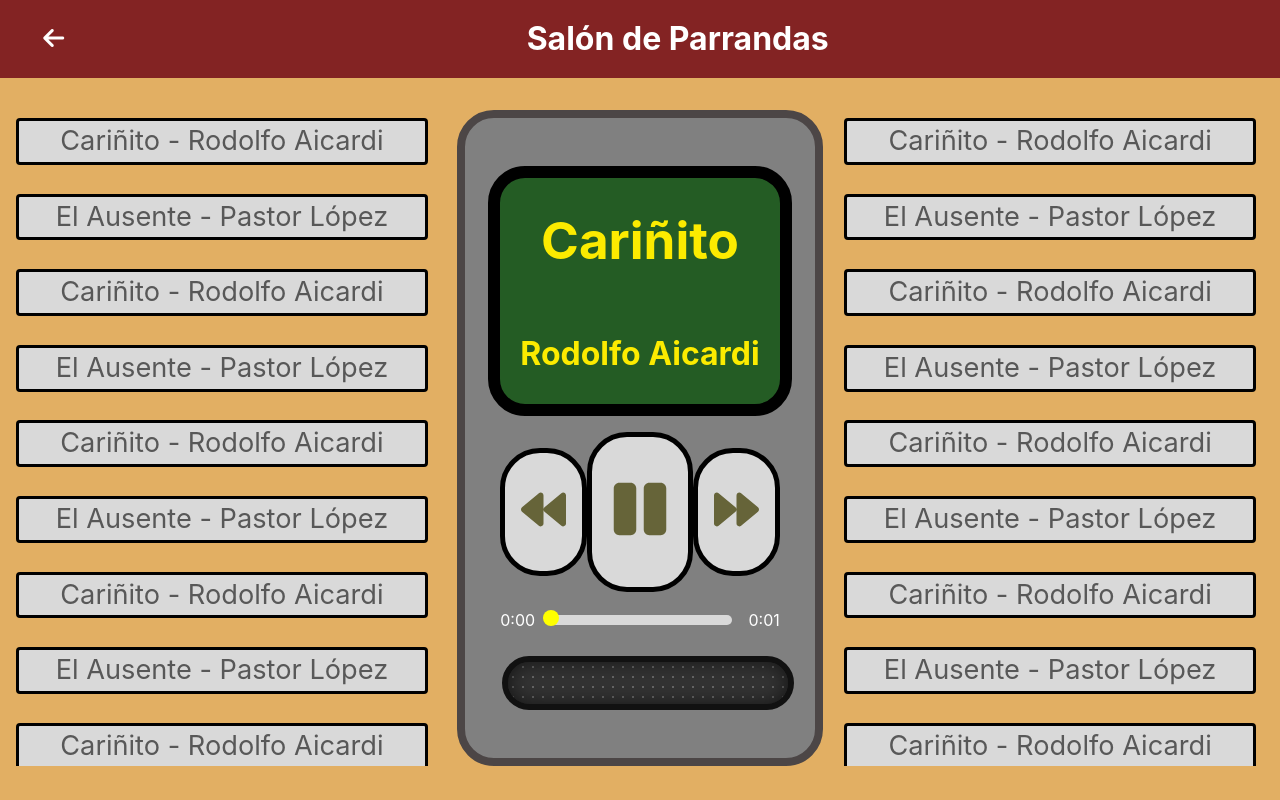
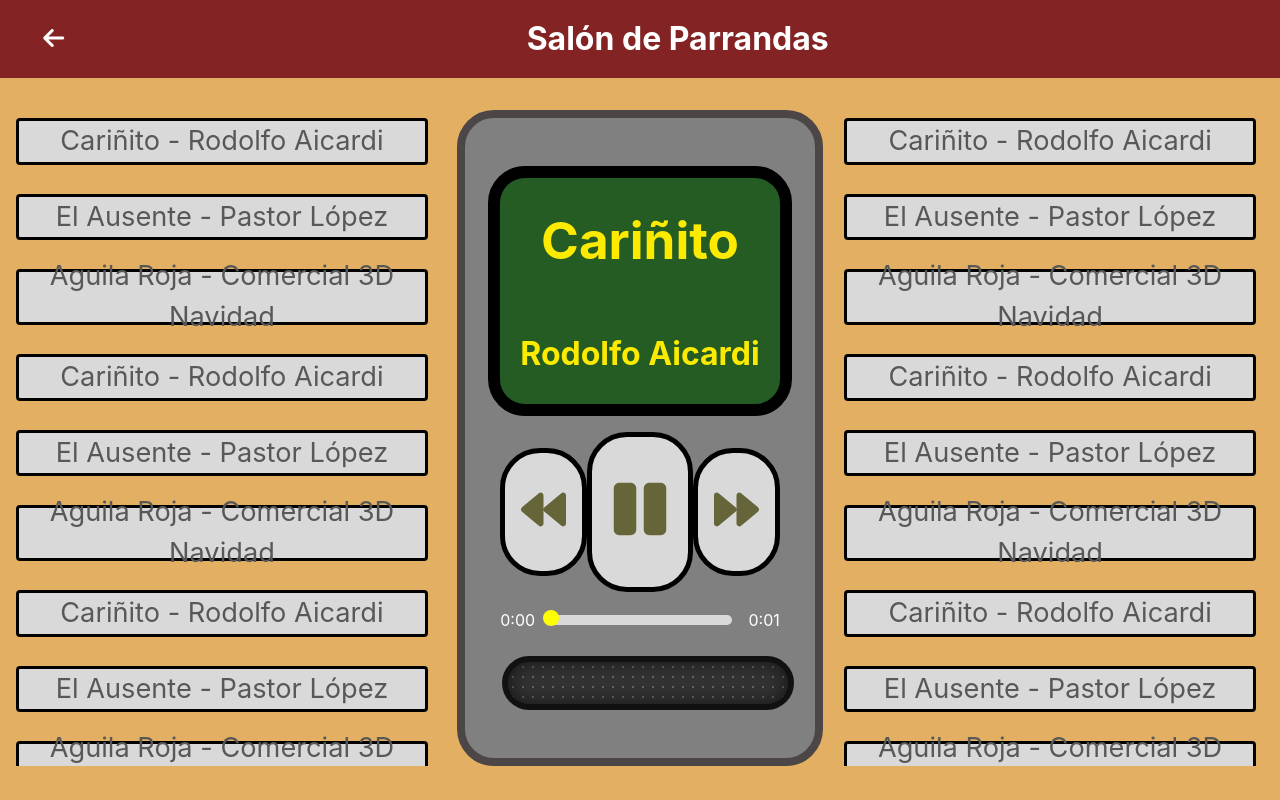
Before and after one commit to srodriguezsu/parranda, a React (Vite) app: page /salon-de-parrandas in a window 1280 px wide. Built offline with nearby package versions, Linux system fonts and the light colour scheme.

Commit message:
Added other song

```diff
--- a/src/pages/salonPage/index.jsx
+++ b/src/pages/salonPage/index.jsx
@@ -1,50 +1,42 @@
-import React, {useState, useEffect} from 'react';
+import React, { useState, useEffect } from 'react';
 import Header from "../../components/header/index.jsx";
 import Cancion from './cancion.jsx';
 import Reproductor from './reproductor';
 import ModalCanciones from './modalCanciones.jsx';
 import './index.css';
 
-
-// Listas de canciones, tanto las que iran a la izquierda como a la derecha
+// Listas de canciones, tanto las que irán a la izquierda como a la derecha
 const listaCancionesIzq = [
   { nombre: "Cariñito", artista: "Rodolfo Aicardi", audioSrc: "src/assets/canciones/CARIÑITO - RODOLFO AICARDI.mp3" },
   { nombre: "El Ausente", artista: "Pastor López", audioSrc: "src/assets/canciones/EL AUSENTE - PASTOR LOPEZ.mp3" },
+  { nombre: "Aguila Roja", artista: "Comercial 3D Navidad", audioSrc: "src/assets/canciones/Aguila Roja comercial 3d Navidad.mp3" },
   { nombre: "Cariñito", artista: "Rodolfo Aicardi", audioSrc: "src/assets/canciones/CARIÑITO - RODOLFO AICARDI.mp3" },
   { nombre: "El Ausente", artista: "Pastor López", audioSrc: "src/assets/canciones/EL AUSENTE - PASTOR LOPEZ.mp3" },
+  { nombre: "Aguila Roja", artista: "Comercial 3D Navidad", audioSrc: "src/assets/canciones/Aguila Roja comercial 3d Navidad.mp3" },
   { nombre: "Cariñito", artista: "Rodolfo Aicardi", audioSrc: "src/assets/canciones/CARIÑITO - RODOLFO AICARDI.mp3" },
   { nombre: "El Ausente", artista: "Pastor López", audioSrc: "src/assets/canciones/EL AUSENTE - PASTOR LOPEZ.mp3" },
+  { nombre: "Aguila Roja", artista: "Comercial 3D Navidad", audioSrc: "src/assets/canciones/Aguila Roja comercial 3d Navidad.mp3" },
   { nombre: "Cariñito", artista: "Rodolfo Aicardi", audioSrc: "src/assets/canciones/CARIÑITO - RODOLFO AICARDI.mp3" },
-  { nombre: "El Ausente", artista: "Pastor López", audioSrc: "src/assets/canciones/EL AUSENTE - PASTOR LOPEZ.mp3" },
-  { nombre: "Cariñito", artista: "Rodolfo Aicardi", audioSrc: "src/assets/canciones/CARIÑITO - RODOLFO AICARDI.mp3" },
-  { nombre: "El Ausente", artista: "Pastor López", audioSrc: "src/assets/canciones/EL AUSENTE - PASTOR LOPEZ.mp3" },
-  { nombre: "Cariñito", artista: "Rodolfo Aicardi", audioSrc: "src/assets/canciones/CARIÑITO - RODOLFO AICARDI.mp3" },
-  { nombre: "El Ausente", artista: "Pastor López", audioSrc: "src/assets/canciones/EL AUSENTE - PASTOR LOPEZ.mp3" },
-  { nombre: "Cariñito", artista: "Rodolfo Aicardi", audioSrc: "src/assets/canciones/CARIÑITO - RODOLFO AICARDI.mp3" }
 ];
 
 const listaCancionesDer = [
   { nombre: "Cariñito", artista: "Rodolfo Aicardi", audioSrc: "src/assets/canciones/CARIÑITO - RODOLFO AICARDI.mp3" },
   { nombre: "El Ausente", artista: "Pastor López", audioSrc: "src/assets/canciones/EL AUSENTE - PASTOR LOPEZ.mp3" },
+  { nombre: "Aguila Roja", artista: "Comercial 3D Navidad", audioSrc: "src/assets/canciones/Aguila Roja comercial 3d Navidad.mp3" },
   { nombre: "Cariñito", artista: "Rodolfo Aicardi", audioSrc: "src/assets/canciones/CARIÑITO - RODOLFO AICARDI.mp3" },
   { nombre: "El Ausente", artista: "Pastor López", audioSrc: "src/assets/canciones/EL AUSENTE - PASTOR LOPEZ.mp3" },
+  { nombre: "Aguila Roja", artista: "Comercial 3D Navidad", audioSrc: "src/assets/canciones/Aguila Roja comercial 3d Navidad.mp3" },
   { nombre: "Cariñito", artista: "Rodolfo Aicardi", audioSrc: "src/assets/canciones/CARIÑITO - RODOLFO AICARDI.mp3" },
   { nombre: "El Ausente", artista: "Pastor López", audioSrc: "src/assets/canciones/EL AUSENTE - PASTOR LOPEZ.mp3" },
+  { nombre: "Aguila Roja", artista: "Comercial 3D Navidad", audioSrc: "src/assets/canciones/Aguila Roja comercial 3d Navidad.mp3" },
   { nombre: "Cariñito", artista: "Rodolfo Aicardi", audioSrc: "src/assets/canciones/CARIÑITO - RODOLFO AICARDI.mp3" },
-  { nombre: "El Ausente", artista: "Pastor López", audioSrc: "src/assets/canciones/EL AUSENTE - PASTOR LOPEZ.mp3" },
-  { nombre: "Cariñito", artista: "Rodolfo Aicardi", audioSrc: "src/assets/canciones/CARIÑITO - RODOLFO AICARDI.mp3" },
-  { nombre: "El Ausente", artista: "Pastor López", audioSrc: "src/assets/canciones/EL AUSENTE - PASTOR LOPEZ.mp3" },
-  { nombre: "Cariñito", artista: "Rodolfo Aicardi", audioSrc: "src/assets/canciones/CARIÑITO - RODOLFO AICARDI.mp3" },
-  { nombre: "El Ausente", artista: "Pastor López", audioSrc: "src/assets/canciones/EL AUSENTE - PASTOR LOPEZ.mp3" },
-  { nombre: "Cariñito", artista: "Rodolfo Aicardi", audioSrc: "src/assets/canciones/CARIÑITO - RODOLFO AICARDI.mp3" }
 ];
 
-// Lista de canciones combinada para que el reproductor pueas acceder a todas
+// Lista de canciones combinada para que el reproductor pueda acceder a todas
 const listaCanciones = [...listaCancionesIzq, ...listaCancionesDer];
 
 // Componente principal de la página del salón de parrandas
 const ParrandasPage = () => {
-
   // Estado para manejar si la pantalla es móvil o no
   const [esMovil, setEsMovil] = useState(window.innerWidth < 1060);
   const [mostrarModal, setMostrarModal] = useState(false);
@@ -56,21 +48,18 @@ const ParrandasPage = () => {
     return () => window.removeEventListener('resize', handleResize);
   }, []);
 
-    // Estado para manejar el índice de la canción actual
+  // Estado para manejar el índice de la canción actual
   const [indiceActual, setIndiceActual] = useState(0);
   const cancionActual = listaCanciones[indiceActual];
 
   return (
-
-
     <div>
       <Header pageTitle={"Salón de Parrandas"} />
 
       <main>
-        {/*Si es móvil, mostramos un botón para ver las canciones y el reproductor */}
+        {/* Si es móvil, mostramos un botón para ver las canciones y el reproductor */}
         {esMovil ? (
           <>
-
             <button className="btnMostrarCanciones" onClick={() => setMostrarModal(true)}>
               Ver Canciones
             </button>
@@ -97,8 +86,7 @@ const ParrandasPage = () => {
         ) : (
           <>
             {/* Si no es móvil, mostramos las canciones a la izquierda y derecha del reproductor */}
-            {/* Se crea un componente de canción por cada canción en las listas de la izquierda y derecha. */}
-            <div className='cancionesIzq'>
+            <div className="cancionesIzq">
               {listaCancionesIzq.map((c, i) => (
                 <Cancion
                   key={`izq-${i}`}
@@ -110,14 +98,14 @@ const ParrandasPage = () => {
               ))}
             </div>
 
-            {/* Se crea un componente de tipo reproductor que muestra la canción actual y permite navegar entre las canciones */}
+            {/* Componente reproductor que muestra la canción actual y permite navegar entre canciones */}
             <Reproductor
               cancion={cancionActual}
               siguiente={() => setIndiceActual((prev) => (prev + 1) % listaCanciones.length)}
               anterior={() => setIndiceActual((prev) => (prev - 1 + listaCanciones.length) % listaCanciones.length)}
             />
 
-            <div className='cancionesDer'>
+            <div className="cancionesDer">
               {listaCancionesDer.map((c, i) => (
                 <Cancion
                   key={`der-${i}`}
@@ -131,7 +119,6 @@ const ParrandasPage = () => {
           </>
         )}
       </main>
-
     </div>
   );
 };
```
Also changed, not shown: 1 other file (tests, documents, lock files or other folders).
